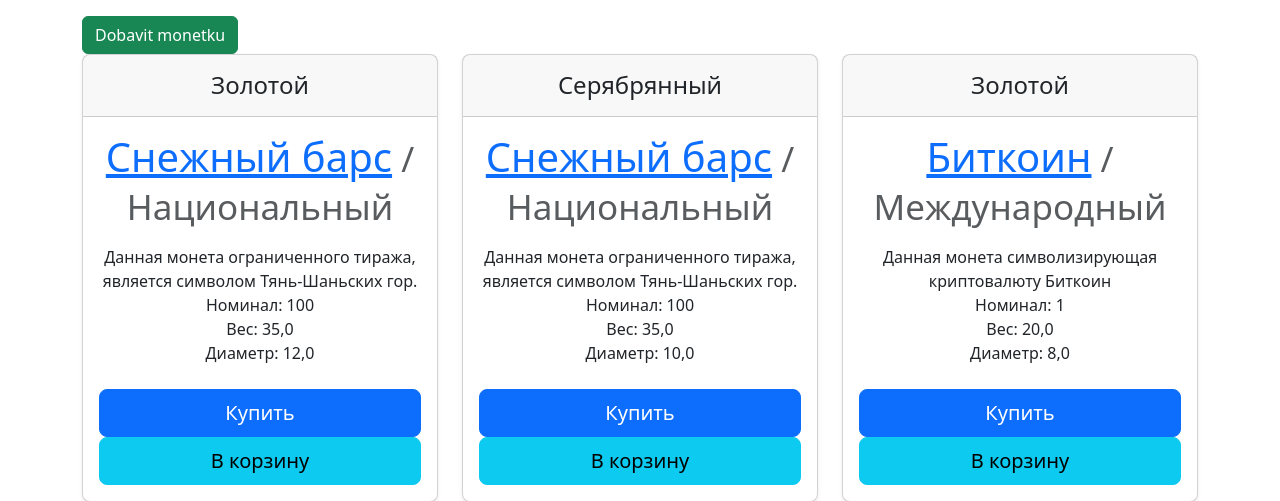
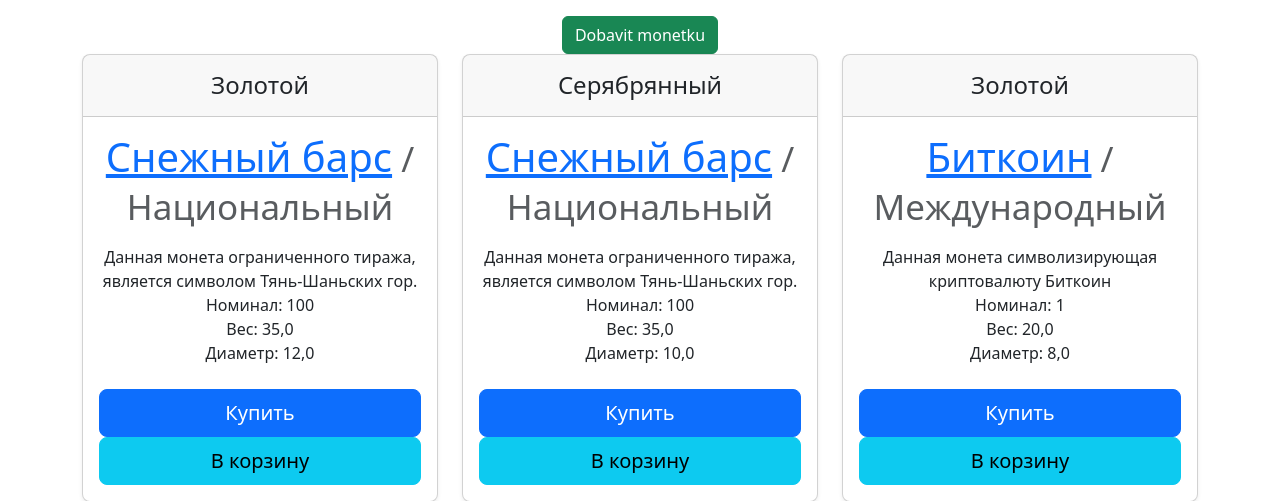
Before and after one commit to Kairat-Baigazakov/Numizmat, a Django app: page / in a window 1280 px wide. Shown: the part 72-573 px from the top of the page. Run offline with Django 5.2, Linux system fonts and the light colour scheme; a user stored in the database is signed in; data comes from the database, SQL or seed files in the repository.

Commit message:
Update index.html

```diff
--- a/app/templates/app/index.html
+++ b/app/templates/app/index.html
@@ -8,7 +8,11 @@
 {% block content %}
 
 {% if user.is_authenticated %}
-<a class="btn btn-success" href="{% url 'coin_add' %}" role="button">Dobavit monetku</a>
+<div class="container text-center">
+    <div class="col align-self-center">
+        <a class="btn btn-success" href="{% url 'coin_add' %}" role="button">Dobavit monetku</a>
+    </div>
+</div>
 {% endif %}
 
 <div class="row row-cols-1 row-cols-md-3 mb-3 text-center">
```
